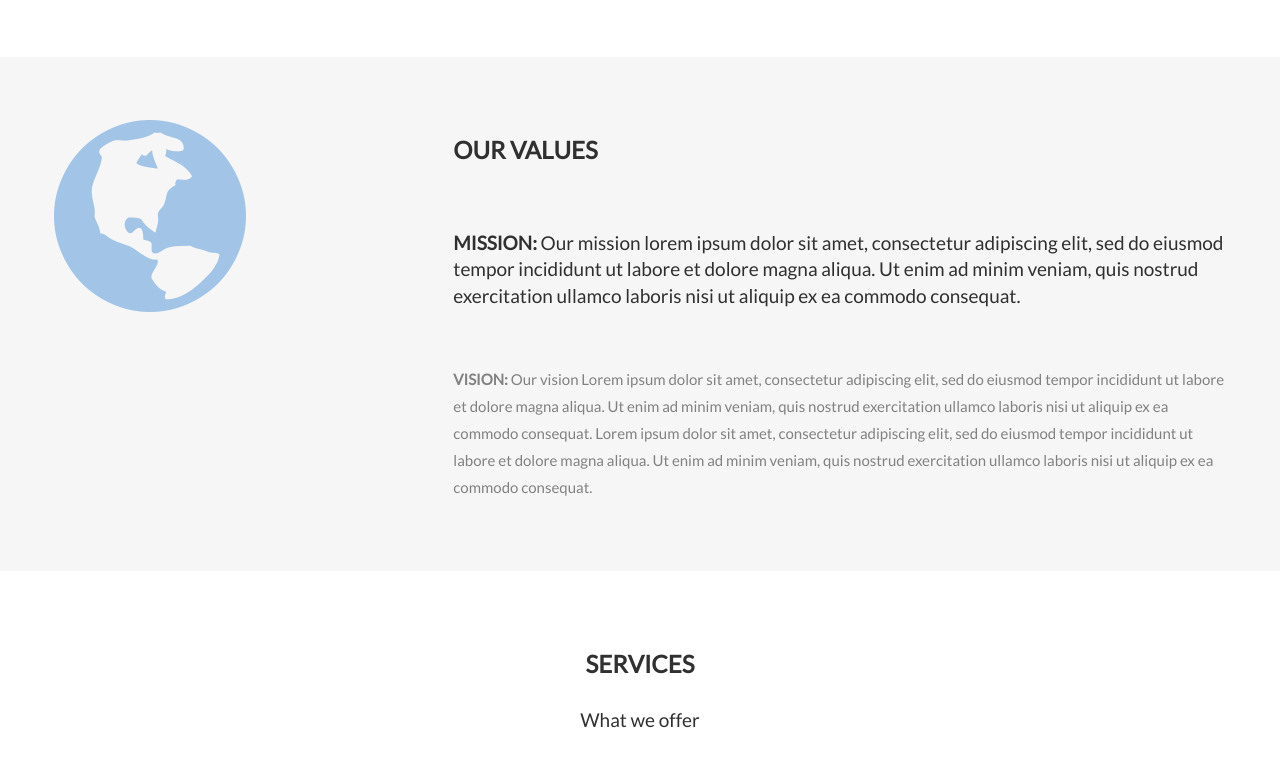
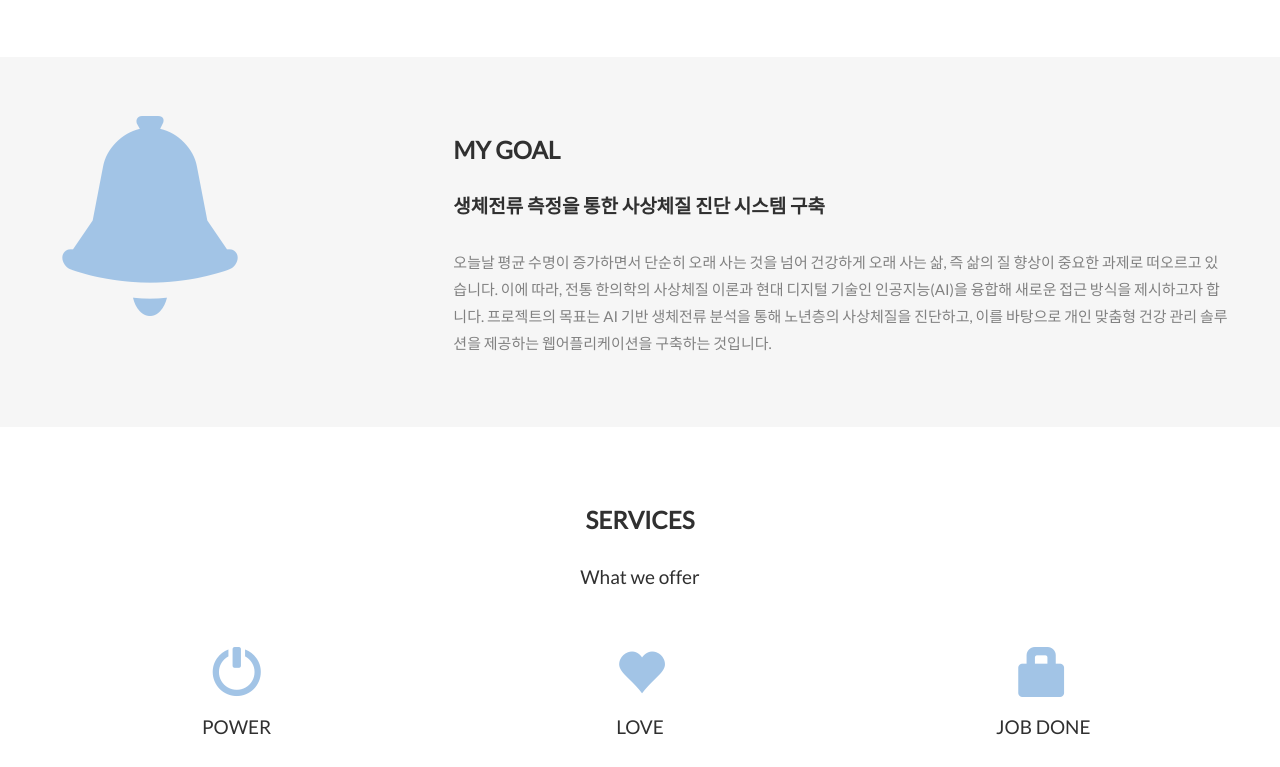
Before and after one commit to jej031020/jej031020.github.io, a plain HTML site: page index.html in a window 1280 px wide. Shown: the part 1033-1800 px from the top of the page. Drawn offline with nearby package versions, Linux system fonts and the light colour scheme; a script that the page names is missing.

Commit message:
feat: My Goal 내용 추가

```diff
--- a/index.html
+++ b/index.html
@@ -39,7 +39,7 @@
                     <li><a href="#about">ABOUT</a></li>
                     <li><a href="#skils&tools">SKILLS&TOOLS</a></li>
                     <li><a href="#portfolio">PORTFOLIO</a></li>
-                    <li><a href="#project">PROJECTS</a></li>
+                    <li><a href="#projects">PROJECTS</a></li>
                     <li><a href="#contact">CONTACT</a></li>
                 </ul>
             </div>
@@ -78,8 +78,9 @@
                 <p>안녕하세요. 개발자를 꿈꾸고 있는 정은진입니다.<br>
                     기본기를 쌓고, 한층 더 성장하기 위해 현재 메타버스 아카데미 5기를 수강하고 있습니다.<br>
                     자바 스프링부트, 데이터베이스 등 처음 배우는 것들이라 아직 어렵게 느껴지지만 많이 연습하고 익혀서 익숙해질 수 있도록 노력하겠습니다.<br>
-                    아직 많이 부족하지만 다양한 활동들을 해보고, 프로젝트를 진행하면서 좋은 경험을 쌓아 나중에는 여러 방면에 뛰어난 개발자가 되고 싶습니다.</p>
-                <br><button class="btn btn-default btn-lg">Get in Touch</button>
+                    아직 많이 부족하지만 다양한 활동들을 해보고, 프로젝트를 진행하면서 좋은 경험을 쌓아 나중에는 여러 방면에 뛰어난 개발자가 되고 싶습니다.
+                </p><br>
+                <button class="btn btn-default btn-lg">Get in Touch</button>
             </div>
             <div class="col-sm-4">
                 <span class="glyphicon glyphicon-signal logo"></span>
@@ -91,19 +92,15 @@
     <div class="container-fluid bg-grey">
         <div class="row">
             <div class="col-sm-4">
-                <span class="glyphicon glyphicon-globe logo slideanim"></span>
+                <span class="glyphicon glyphicon glyphicon-bell logo slideanim"></span>
             </div>
             <div class="col-sm-8">
-                <h2>Our Values</h2><br>
-                <h4><strong>MISSION:</strong> Our mission lorem ipsum dolor sit amet, consectetur adipiscing elit, sed
-                    do eiusmod tempor incididunt ut labore et dolore magna aliqua. Ut enim ad minim veniam, quis nostrud
-                    exercitation ullamco laboris nisi ut aliquip ex ea commodo consequat.</h4><br>
-                <p><strong>VISION:</strong> Our vision Lorem ipsum dolor sit amet, consectetur adipiscing elit, sed do
-                    eiusmod tempor incididunt ut labore et dolore magna aliqua. Ut enim ad minim veniam, quis nostrud
-                    exercitation ullamco laboris nisi ut aliquip ex ea commodo consequat.
-                    Lorem ipsum dolor sit amet, consectetur adipiscing elit, sed do eiusmod tempor incididunt ut labore
-                    et dolore magna aliqua. Ut enim ad minim veniam, quis nostrud exercitation ullamco laboris nisi ut
-                    aliquip ex ea commodo consequat.</p>
+                <h2>My Goal</h2>
+                <h4><strong>생체전류 측정을 통한 사상체질 진단 시스템 구축</strong></h4>
+                <p>오늘날 평균 수명이 증가하면서 단순히 오래 사는 것을 넘어 건강하게 오래 사는 삶, 즉 삶의 질 향상이 중요한 과제로 떠오르고 있습니다.
+                    이에 따라, 전통 한의학의 사상체질 이론과 현대 디지털 기술인 인공지능(AI)을 융합해 새로운 접근 방식을 제시하고자 합니다. 프로젝트의 목표는
+                    AI 기반 생체전류 분석을 통해 노년층의 사상체질을 진단하고, 이를 바탕으로 개인 맞춤형 건강 관리 솔루션을 제공하는 웹어플리케이션을 구축하는 것입니다.
+                </p>
             </div>
         </div>
     </div>
@@ -327,7 +324,7 @@
         <a href="#myPage" title="To Top">
             <span class="glyphicon glyphicon-chevron-up"></span>
         </a>
-        <p>Bootstrap Theme Made By <a href="https://www.w3schools.com" title="Visit w3schools">www.w3schools.com</a></p>
+        <p>Thank you</p>
     </footer>
 
 
```
